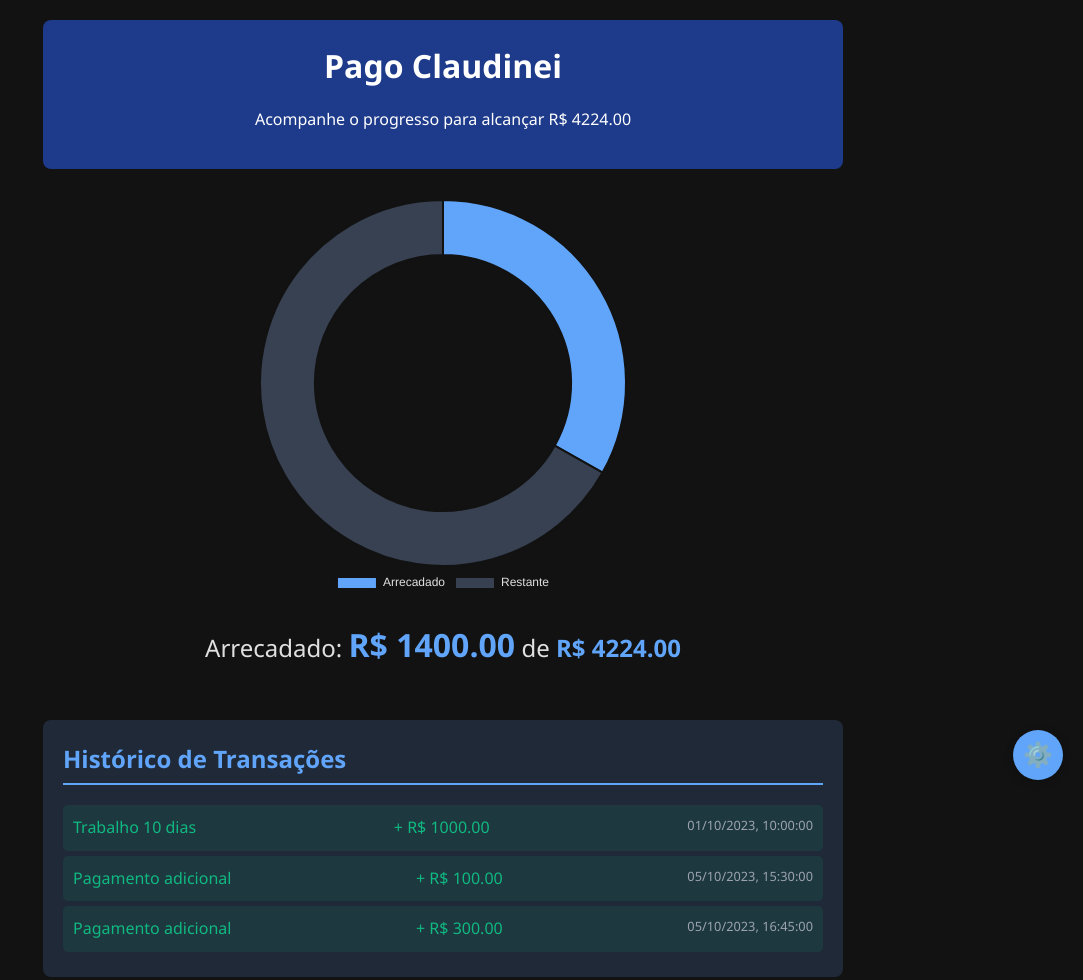
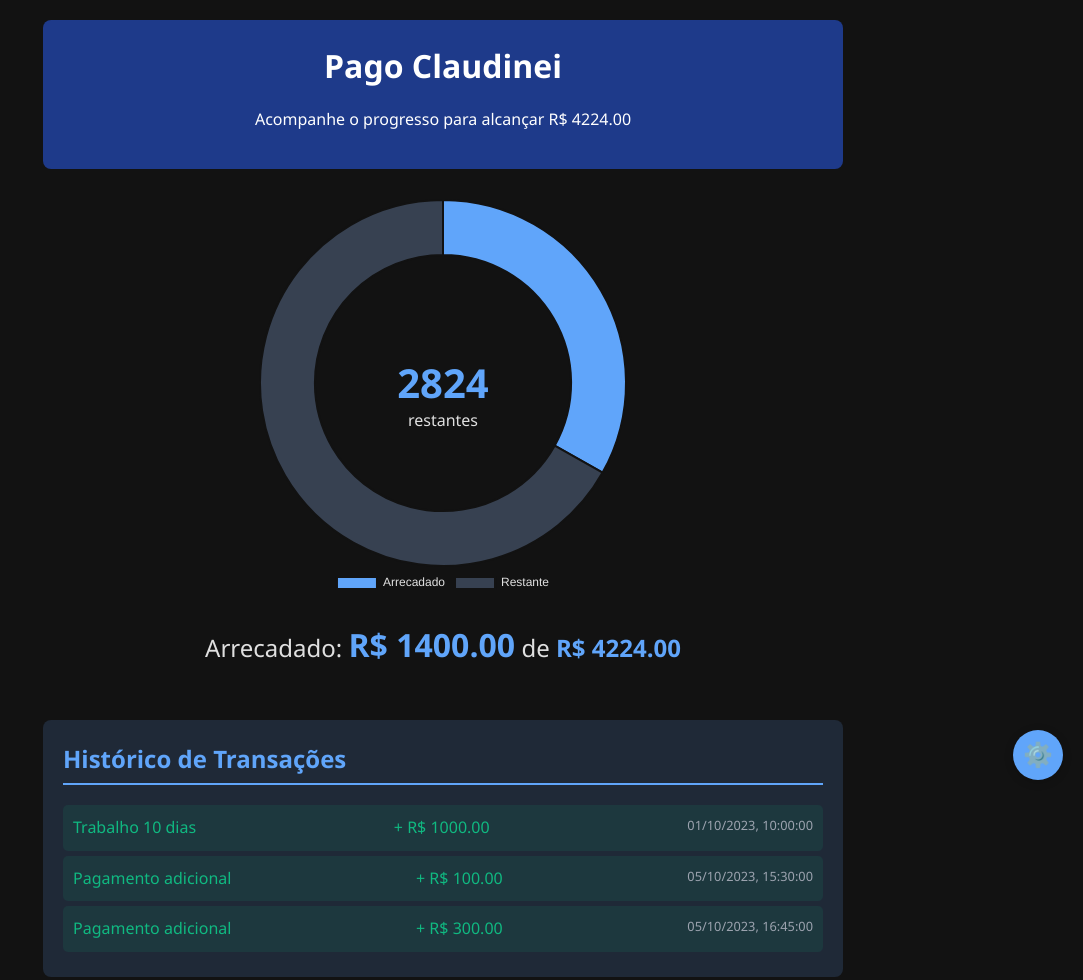
Before and after one commit to bemestardojardim/Pan, a plain HTML site: page Grafico.html in a window 1280 px wide. Shown: the whole page, without its empty margins (197-1280 px from the left). Drawn offline with nearby package versions, Linux system fonts and the light colour scheme.

Commit message:
Atualizar o Grafico.html

```diff
--- a/Grafico.html
+++ b/Grafico.html
@@ -4,7 +4,6 @@
     <meta charset="UTF-8">
     <meta name="viewport" content="width=device-width, initial-scale=1.0">
     <title>Arrecadação para Bike Motorizada</title>
-    <link rel="manifest" href="/Pan/manifest.json">
     <script src="https://cdn.jsdelivr.net/npm/chart.js"></script>
     <style>
         :root {
@@ -47,12 +46,46 @@
             flex-direction: column;
             align-items: center;
             margin-bottom: 30px;
+            position: relative;
+        }
+
+        .chart-wrapper {
+            position: relative;
+            width: 100%;
+            max-width: 400px;
+            margin: 0 auto;
         }
 
         .chart-container {
             width: 100%;
-            max-width: 400px;
-            margin: 0 auto;
+        }
+
+        .center-value-container {
+            position: absolute;
+            top: 0;
+            left: 0;
+            width: 100%;
+            height: 100%;
+            display: flex;
+            flex-direction: column;
+            justify-content: center;
+            align-items: center;
+            pointer-events: none;
+        }
+
+        .center-value {
+            font-size: 2.5rem;
+            font-weight: bold;
+            color: var(--primary-color);
+            text-align: center;
+            margin: 0;
+            line-height: 1;
+        }
+
+        .center-label {
+            font-size: 1rem;
+            color: var(--text-color);
+            margin-top: 5px;
         }
 
         .progress-text {
@@ -139,8 +172,12 @@
         }
 
         @media (max-width: 600px) {
-            .chart-container {
+            .chart-wrapper {
                 max-width: 100%;
+            }
+
+            .center-value {
+                font-size: 2rem;
             }
         }
     </style>
@@ -152,8 +189,14 @@
     </header>
 
     <div class="goal-container">
-        <div class="chart-container">
-            <canvas id="progressChart"></canvas>
+        <div class="chart-wrapper">
+            <div class="chart-container">
+                <canvas id="progressChart"></canvas>
+            </div>
+            <div class="center-value-container">
+                <div class="center-value" id="centerValue">4.224</div>
+                <div class="center-label">restantes</div>
+            </div>
         </div>
 
         <div class="progress-text">
@@ -192,6 +235,7 @@
         const adminToggle = document.getElementById('adminToggle');
         const adminPanel = document.getElementById('adminPanel');
         const jsonData = document.getElementById('jsonData');
+        const centerValue = document.getElementById('centerValue');
 
         // Configuração do gráfico
         const ctx = document.getElementById('progressChart').getContext('2d');
@@ -208,6 +252,7 @@
             },
             options: {
                 responsive: true,
+                maintainAspectRatio: false,
                 plugins: {
                     legend: {
                         position: 'bottom',
@@ -224,9 +269,19 @@
                         }
                     }
                 },
-                cutout: '70%'
+                cutout: '70%',
+                animation: {
+                    animateScale: true,
+                    animateRotate: true
+                }
             }
         });
+
+        // Ajustar altura do canvas para manter proporção
+        function adjustChartHeight() {
+            const chartContainer = document.querySelector('.chart-container');
+            chartContainer.style.height = chartContainer.offsetWidth + 'px';
+        }
 
         // Função para carregar os dados do data.json
         async function loadData() {
@@ -258,6 +313,10 @@
             const remaining = Math.max(0, goalAmount - currentAmount);
             progressChart.data.datasets[0].data = [currentAmount, remaining];
             progressChart.update();
+
+            // Atualizar o valor no centro do gráfico
+            centerValue.textContent = remaining.toFixed(0);
+
             currentAmountElement.textContent = `R$ ${currentAmount.toFixed(2)}`;
         }
 
@@ -301,8 +360,12 @@
             adminPanel.style.display = adminPanel.style.display === 'none' ? 'block' : 'none';
         });
 
+        // Ajustar altura do gráfico quando a janela for redimensionada
+        window.addEventListener('resize', adjustChartHeight);
+
         // Carregar os dados ao iniciar
         loadData();
+        adjustChartHeight();
     </script>
 </body>
 </html>
```
